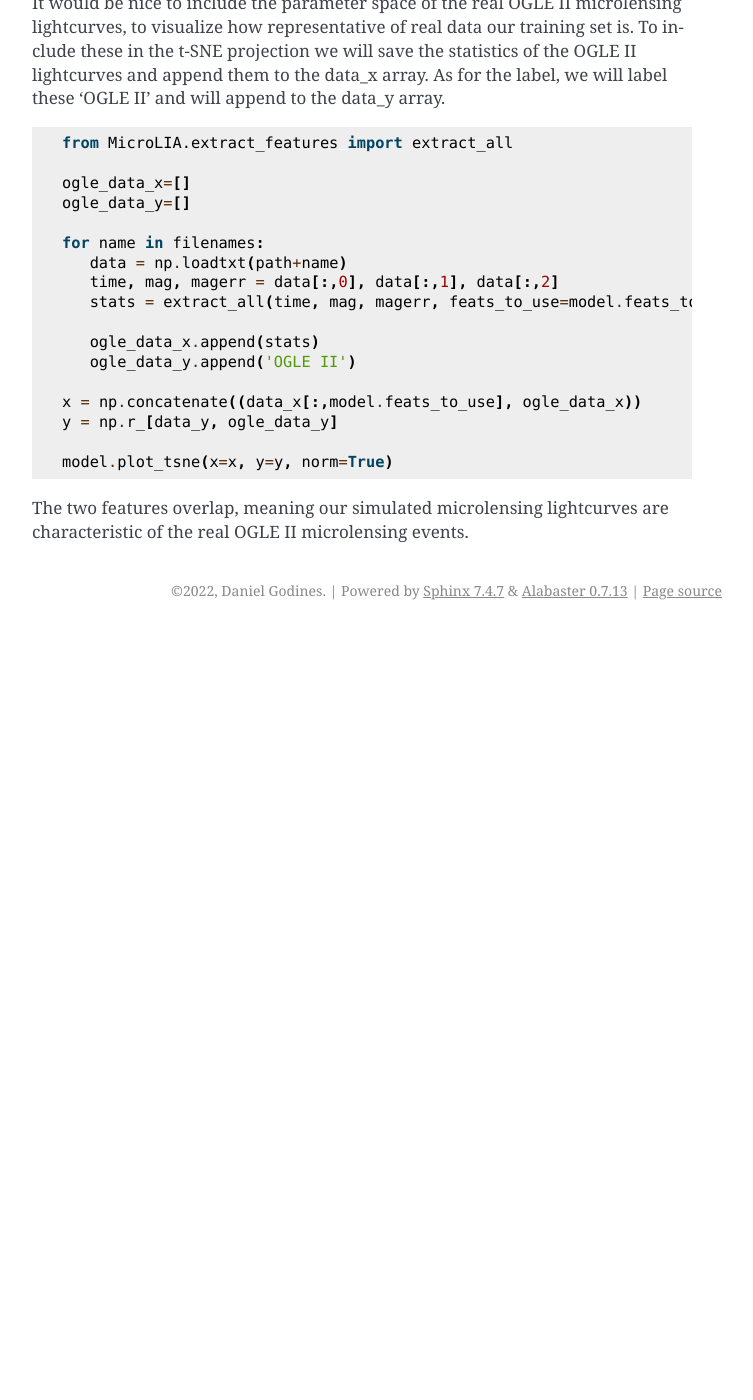
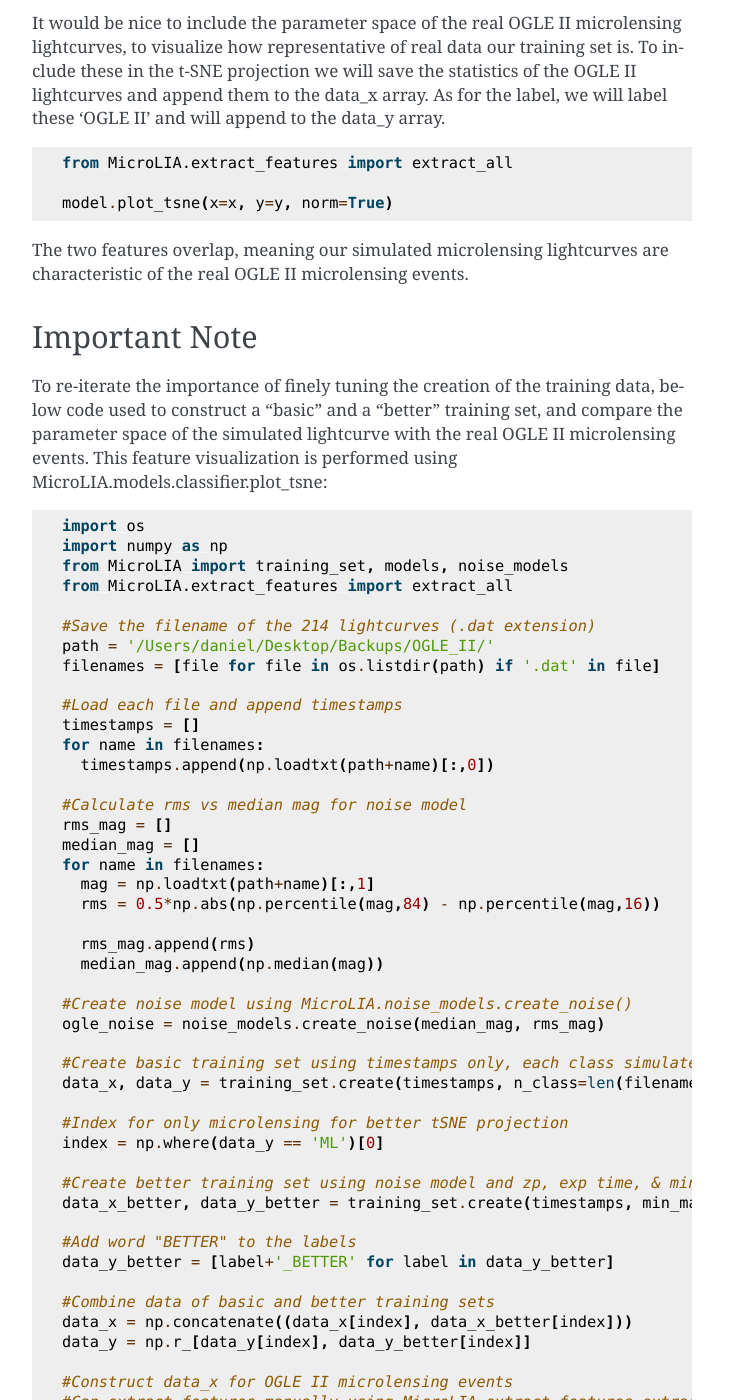
Before and after one commit to Professor-G/MicroLIA, a Sphinx documentation site: the page built from docs/source/Examples.rst, in a window 1280 px wide and 1400 px high, scrolled down 7176 px. Shown: the whole window, without its empty margins (388-1141 px from the left). Built offline with Sphinx 7.4.7, drawn with Linux system fonts in a browser that asks for light colours; formulas are drawn with MathJax 3; pages that are not in the unit, such as notebooks, are missing from menus; before the commit the page ends 7806 px from its top, so only the background shows below that; some of the changed text lies outside the part shown.

Commit message:
new example

```diff
--- a/docs/source/Examples.rst
+++ b/docs/source/Examples.rst
@@ -200,6 +200,7 @@
       data = np.loadtxt(path+name)
       time, mag, magerr = data[:,0], data[:,1], data[:,2]
       prediction = new_model.predict(time, mag, magerr, zp=22)
+
       predictions.append(prediction[np.argmax(prediction[:,1])][0])
 
    predictions = np.array(predictions)
@@ -257,20 +258,78 @@
 
    from MicroLIA.extract_features import extract_all
 
+   model.plot_tsne(x=x, y=y, norm=True)
+
+The two features overlap, meaning our simulated microlensing lightcurves are characteristic of the real OGLE II microlensing events.
+
+Important Note
+-----------
+To re-iterate the importance of finely tuning the creation of the training data, below code used to construct a "basic" and a "better" training set, and compare the parameter space of the simulated lightcurve with the real OGLE II microlensing events. This feature visualization is performed using MicroLIA.models.classifier.plot_tsne:
+
+.. code-block:: python
+
+   import os
+   import numpy as np
+   from MicroLIA import training_set, models, noise_models
+   from MicroLIA.extract_features import extract_all
+
+   #Save the filename of the 214 lightcurves (.dat extension)
+   path = '/Users/daniel/Desktop/Backups/OGLE_II/'
+   filenames = [file for file in os.listdir(path) if '.dat' in file]
+
+   #Load each file and append timestamps
+   timestamps = []
+   for name in filenames:
+     timestamps.append(np.loadtxt(path+name)[:,0])
+
+   #Calculate rms vs median mag for noise model
+   rms_mag = []
+   median_mag = []
+   for name in filenames:
+     mag = np.loadtxt(path+name)[:,1]
+     rms = 0.5*np.abs(np.percentile(mag,84) - np.percentile(mag,16))
+
+     rms_mag.append(rms)
+     median_mag.append(np.median(mag))
+
+   #Create noise model using MicroLIA.noise_models.create_noise()
+   ogle_noise = noise_models.create_noise(median_mag, rms_mag)
+
+   #Create basic training set using timestamps only, each class simulated 214 times
+   data_x, data_y = training_set.create(timestamps, n_class=len(filenames))
+
+   #Index for only microlensing for better tSNE projection
+   index = np.where(data_y == 'ML')[0]
+
+   #Create better training set using noise model and zp, exp time, & min/max mag.
+   data_x_better, data_y_better = training_set.create(timestamps, min_mag=np.min(median_mag), max_mag=np.max(median_mag), noise=ogle_noise, zp=22, exptime=30, n_class=len(filenames), save_file=False)
+
+   #Add word "BETTER" to the labels
+   data_y_better = [label+'_BETTER' for label in data_y_better]
+
+   #Combine data of basic and better training sets
+   data_x = np.concatenate((data_x[index], data_x_better[index]))
+   data_y = np.r_[data_y[index], data_y_better[index]]
+
+   #Construct data_x for OGLE II microlensing events
+   #Can extract features manually using MicroLIA.extract_features.extract_all()
    ogle_data_x=[]
    ogle_data_y=[]
 
    for name in filenames:
-      data = np.loadtxt(path+name)
-      time, mag, magerr = data[:,0], data[:,1], data[:,2]
-      stats = extract_all(time, mag, magerr, feats_to_use=model.feats_to_use, zp=22)
+     data = np.loadtxt(path+name)
+     time, mag, magerr = data[:,0], data[:,1], data[:,2]
+     stats = extract_all(time, mag, magerr, zp=22)
 
-      ogle_data_x.append(stats)
-      ogle_data_y.append('OGLE II')
+     ogle_data_x.append(stats)
+     ogle_data_y.append('OGLE ML')
 
-   x = np.concatenate((data_x[:,model.feats_to_use], ogle_data_x))
+   #Combine data again
+   x = np.concatenate((data_x, ogle_data_x))
    y = np.r_[data_y, ogle_data_y]
 
-   model.plot_tsne(x=x, y=y, norm=True)
+   #Create model object
+   model = models.classifier(x[index], y[index])
 
-The two features overlap, meaning our simulated microlensing lightcurves are characteristic of the real OGLE II microlensing events.
+   #Call plot_tsne attribute
+   model.plot_tsne()
```
Also changed, not shown: other parts of docs/source/Examples.rst (+4 -4 lines), 1 other file.
